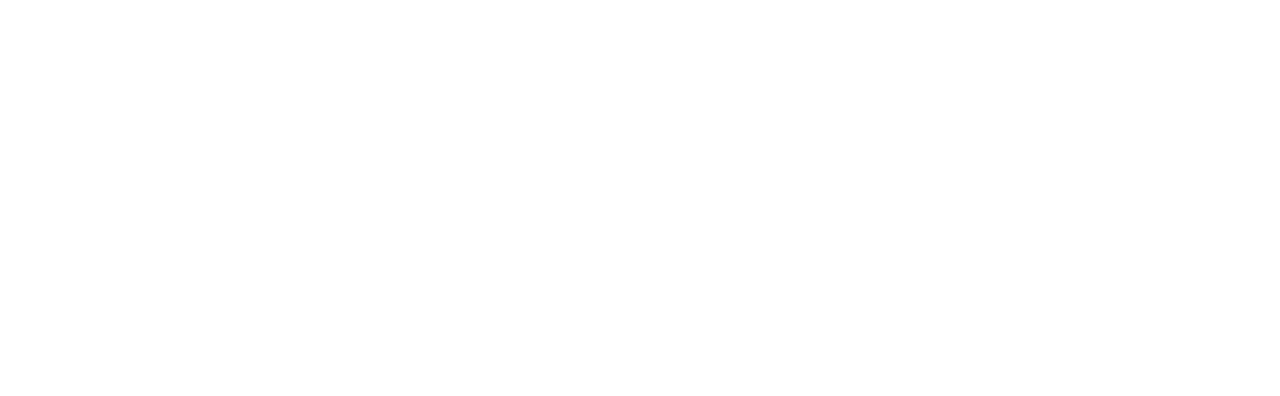
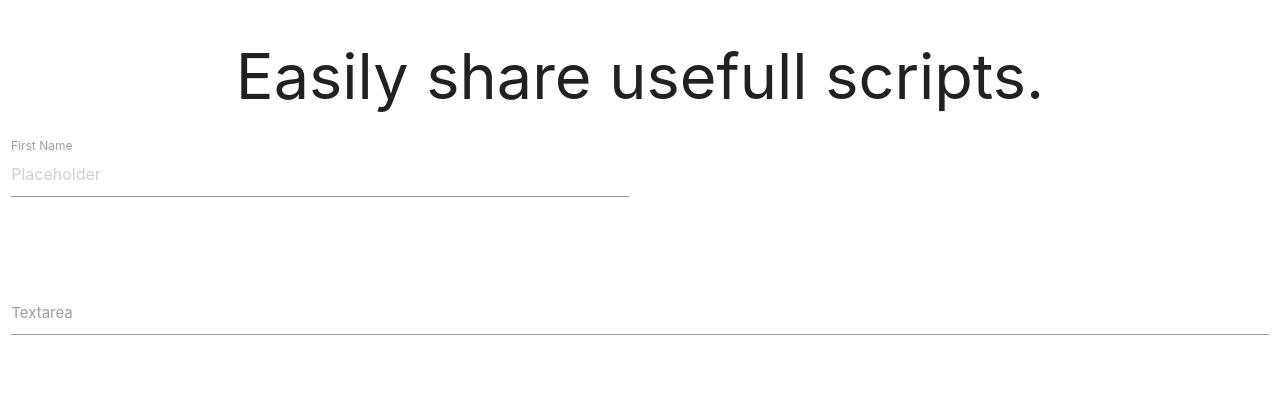
Before and after one commit to Parth-Mehrotra/QuickSetup, a plain HTML site: page static/index.html in a window 1280 px wide. Drawn offline with nearby package versions, Linux system fonts and the light colour scheme.

Commit message:
added structure

```diff
--- a/static/index.html
+++ b/static/index.html
@@ -1,7 +1,33 @@
 <html>
 	<head>
 		<title>Social Scripting</title>
+		<link rel="stylesheet" href="https://cdnjs.cloudflare.com/ajax/libs/materialize/0.96.1/css/materialize.min.css">
 	</head>
 	<body>
+		<div>
+			<h1 class="center-align">Easily share usefull scripts.</h1>
+		</div>
+		<div class="row">
+			<form class="col s12">
+				<div class="row">
+					<div class="input-field col s6">
+						<input placeholder="Placeholder" id="first_name" type="text" class="validate">
+						<label for="first_name">First Name</label>
+					</div>
+				</div>
+			</form>
+		</div>
+		<div class="row">
+			<form class="col s12">
+				<div class="row">
+					<div class="input-field col s12">
+						<textarea id="textarea1" class="materialize-textarea"></textarea>
+						<label for="textarea1">Textarea</label>
+					</div>
+				</div>
+			</form>
+		</div>
+		<script type="text/javascript" src="https://code.jquery.com/jquery-2.1.1.min.js"></script>
+		<script src="https://cdnjs.cloudflare.com/ajax/libs/materialize/0.96.1/js/materialize.min.js"></script>
 	</body>
 </html>
```
Also changed, not shown: 1 other file.
